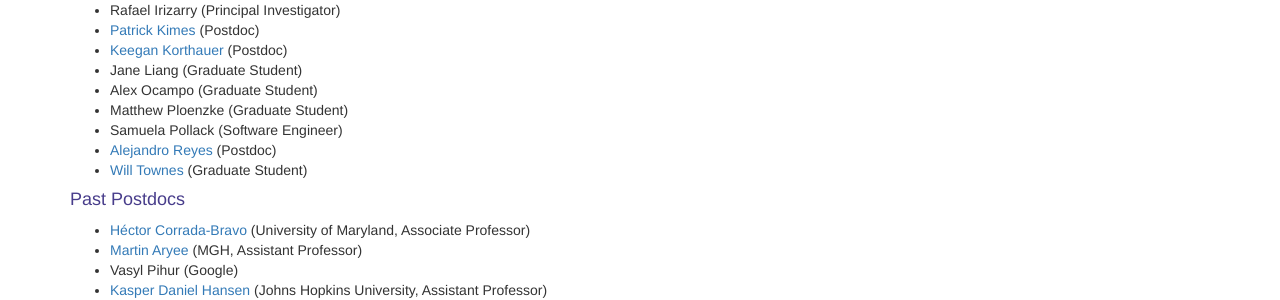
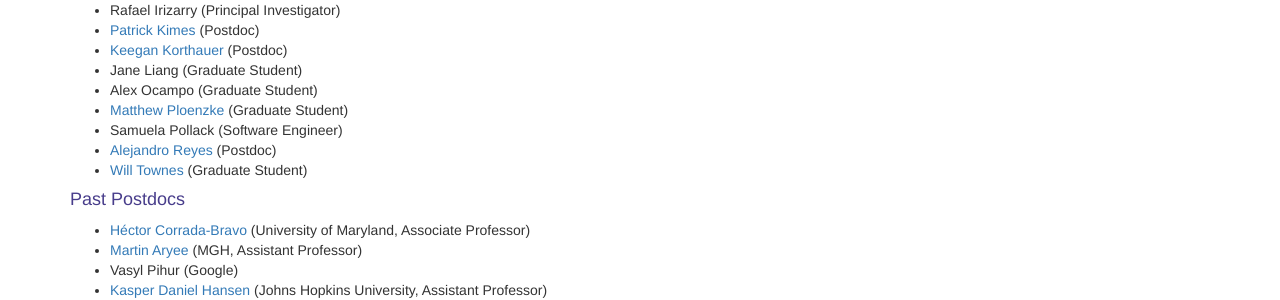
Before and after one commit to rafalab/rafalab.github.io, a Jekyll site: the page built from pages/people.md, in a window 1280 px wide and 1379 px high. Shown: the part 170-470 px from the top of the window. Built offline with Jekyll 4.4.1, drawn with Linux system fonts in a browser that asks for light colours; nearby versions of some CDN libraries; some of the changed lines change nothing that is shown.

Commit message:
add website link

```diff
--- a/pages/people.md
+++ b/pages/people.md
@@ -13,7 +13,7 @@ title: people
 - [Keegan Korthauer](http://kkorthauer.org/) (Postdoc)
 - Jane Liang (Graduate Student)
 - Alex Ocampo (Graduate Student)
-- Matthew Ploenzke (Graduate Student)
+- [Matthew Ploenzke](https://mploenzke.github.io/) (Graduate Student)
 - Samuela Pollack (Software Engineer)
 - [Alejandro Reyes](http://alejandroreyes.org/) (Postdoc)
 - [Will Townes](https://willtownes.github.io/) (Graduate Student)
```
